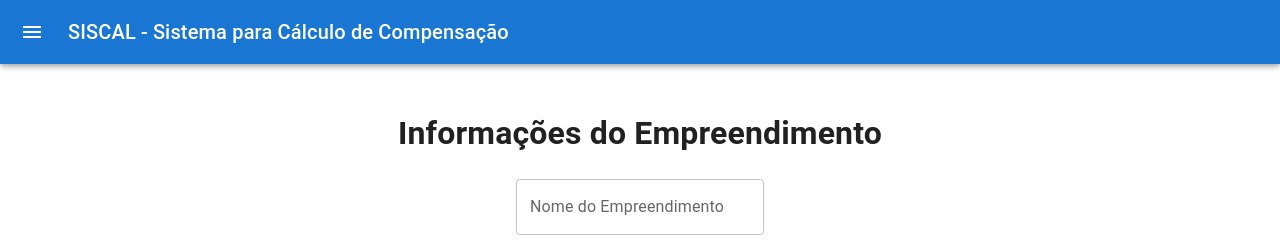
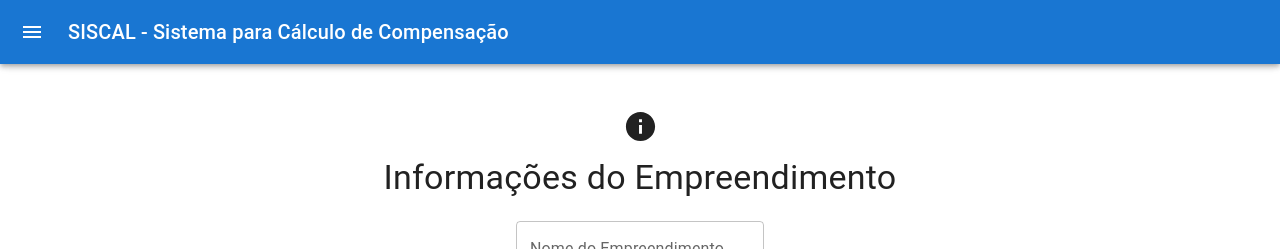
Before and after one commit to alexbraga/siscal-react, a React (Create React App) app: page / in a window 1280 px wide. Shown: the top 249 px of the page. Built offline with nearby package versions, Linux system fonts and the light colour scheme.

Commit message:
Add icons to page titles

```diff
--- a/src/pages/Form.js
+++ b/src/pages/Form.js
@@ -8,7 +8,12 @@ import Button from "@mui/material/Button";
 import { Relevance } from "../factors";
 import MainLayout from "../components/MainLayout";
 import Box from "@mui/material/Box";
+import InfoIcon from "@mui/icons-material/Info";
+import AssignmentIcon from "@mui/icons-material/Assignment";
+import UpdateIcon from "@mui/icons-material/Update";
+import TerrainIcon from "@mui/icons-material/Terrain";
 import "./styles.css";
+import { Typography } from "@mui/material";
 
 function Form() {
   const [title, setTitle] = useState(0);
@@ -37,11 +42,23 @@ function Form() {
   });
 
   const steps = [
-    "Informações do Empreendimento",
-    "Fator de Relevância",
-    "Fator de Temporalidade",
-    "Fator de Abrangência",
-    "Relatório",
+    <div>
+      <InfoIcon fontSize="large" />
+      <Typography variant="h4">Informações do Empreendimento</Typography>
+    </div>,
+    <div>
+      <AssignmentIcon fontSize="large" />
+      <Typography variant="h4">Fator de Relevância</Typography>
+    </div>,
+    <div>
+      <UpdateIcon fontSize="large" />
+      <Typography variant="h4">Fator de Temporalidade</Typography>
+    </div>,
+    <div>
+      <TerrainIcon fontSize="large" />
+      <Typography variant="h4">Fator de Abrangência</Typography>
+    </div>,
+    <Typography>Relatório</Typography>,
   ];
 
   const [relFactors, setRelFactors] = useState([]);
```
